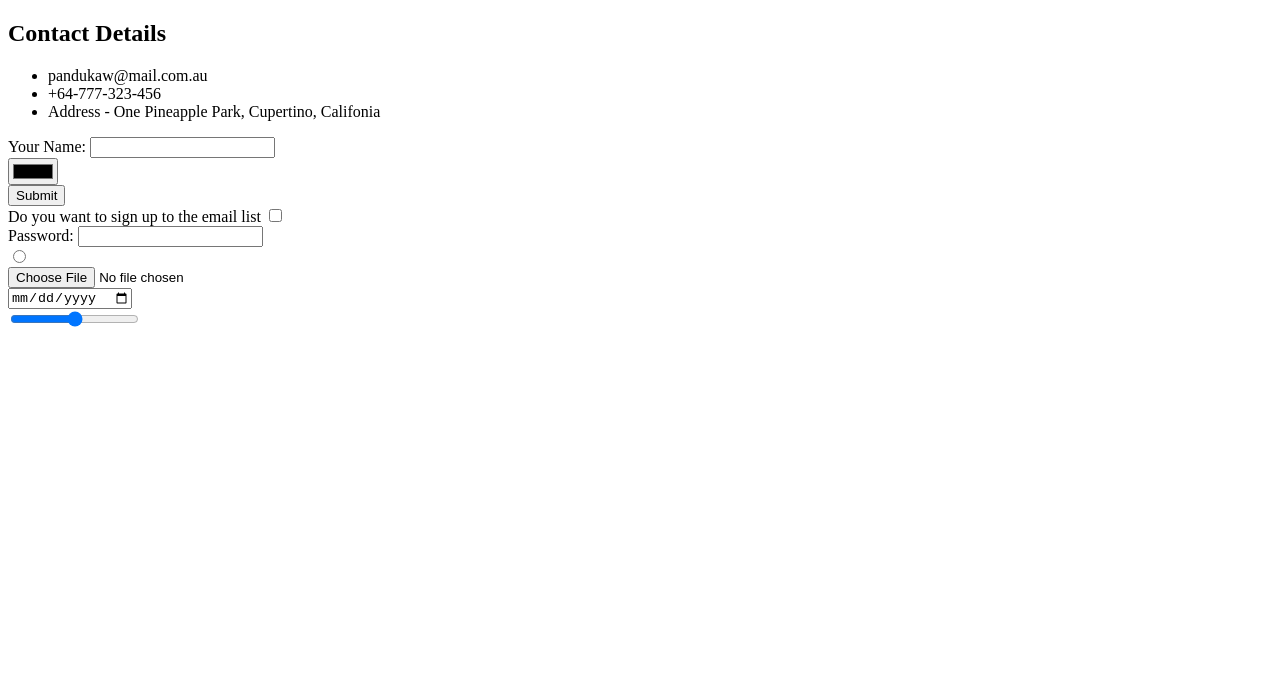
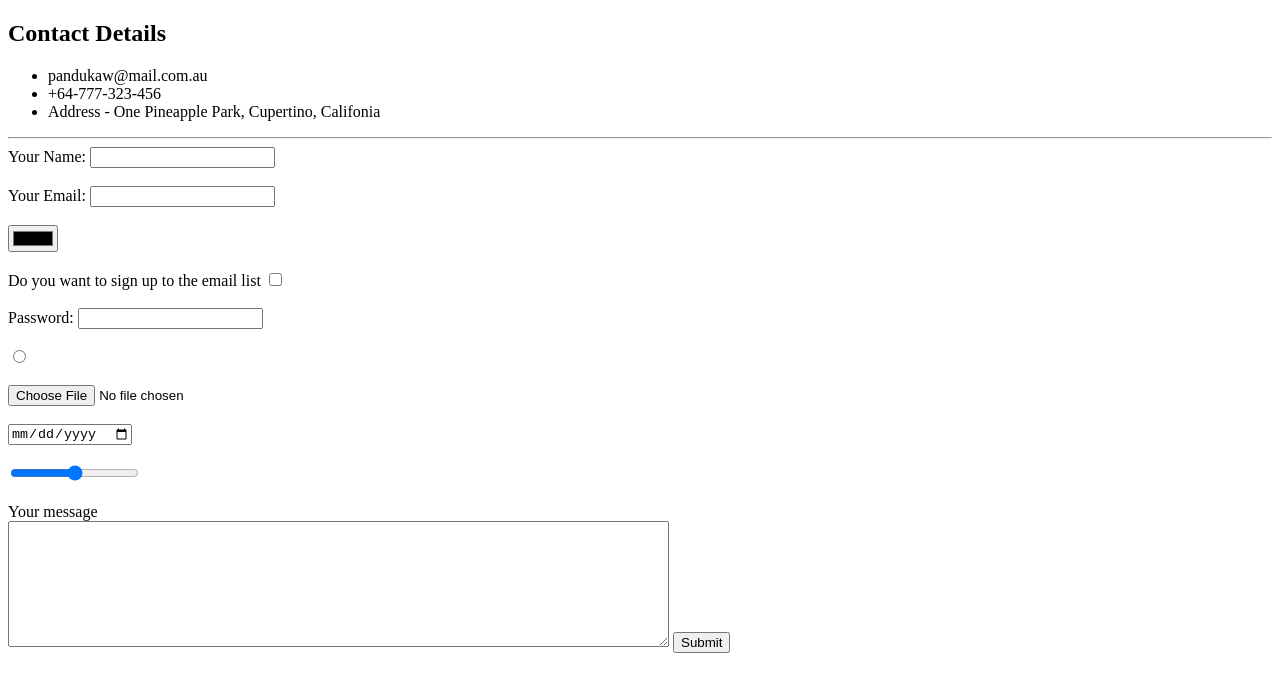
Before and after one commit to TheOriginalPdk/Personal-Website-HTML-CLI, a plain HTML site: page contact me.html in a window 1280 px wide. Drawn offline with Linux system fonts and the light colour scheme.

Commit message:
changes to contact me section 3.7

```diff
--- a/contact me.html
+++ b/contact me.html
@@ -11,20 +11,32 @@
   <li>+64-777-323-456</li>
   <li>Address - One Pineapple Park, Cupertino, Califonia</li>
 </ul>
-<form class="" action="index.html" method="post">
+<hr>
+<form action="mailto:redijow864@agrolivana.com" method="post" enctype="text/plain">
+  <!-- what mailto does is that when you click submit your default
+  mail client will open and puts in the email address after the colon
+  and method:post means what the user types in
+   to the input fields into the email client  -->
+   <!-- ecoding type text/plain is so that text in the form are encoded in plain text -->
   <label>Your Name:</label>
-  <input type="text" name="" value=""><br>
-  <input type="color" name="" value=""><br>
-  <input type="submit" name=""><br>
+  <input type="text" name="yourName" value=""><br><br>
+  <label>Your Email:</label>
+  <input type="email" name="yourEmail" value=""><br><br>
+  <!-- type:email ensures that what you type resembles an email-->
+  <input type="color" name="" value=""><br><br>
   <label>Do you want to sign up to the email list</label>
-  <input type="checkbox" name="" value=""><br>
+  <input type="checkbox" name="" value=""><br><br>
   <label>Password:</label>
-  <input type="password" name="" value=""><br>
+  <input type="password" name="" value=""><br><br>
   <!-- password is not needed here I just put it so this website is like an interactive notebook -->
-  <input type="radio" name="" value=""><br>
-  <input type="file" name="" value=""><br>
-  <input type="date" name="" value=""><br>
-  <input type="range" name="" value=""><br>
+  <input type="radio" name="" value=""><br><br>
+  <input type="file" name="" value=""><br><br>
+  <input type="date" name="" value=""><br><br>
+  <input type="range" name="" value=""><br><br>
+  <label>Your message</label><br>
+  <!-- This is technically not an input. This is a text box found on websites when you have to provide feedback or enter something in detail -->
+  <textarea name="yourMessage" rows="8" cols="80"></textarea>
+  <input type="submit" name=""><br><br>
 </form>
   </body>
 </html>
```
Also changed, not shown: index.html (+2 -0 lines).
